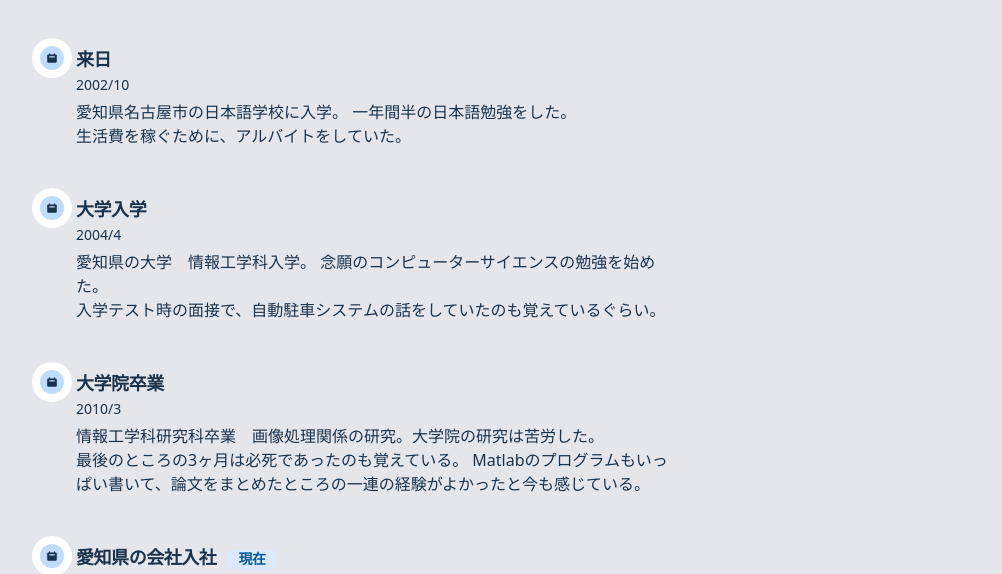
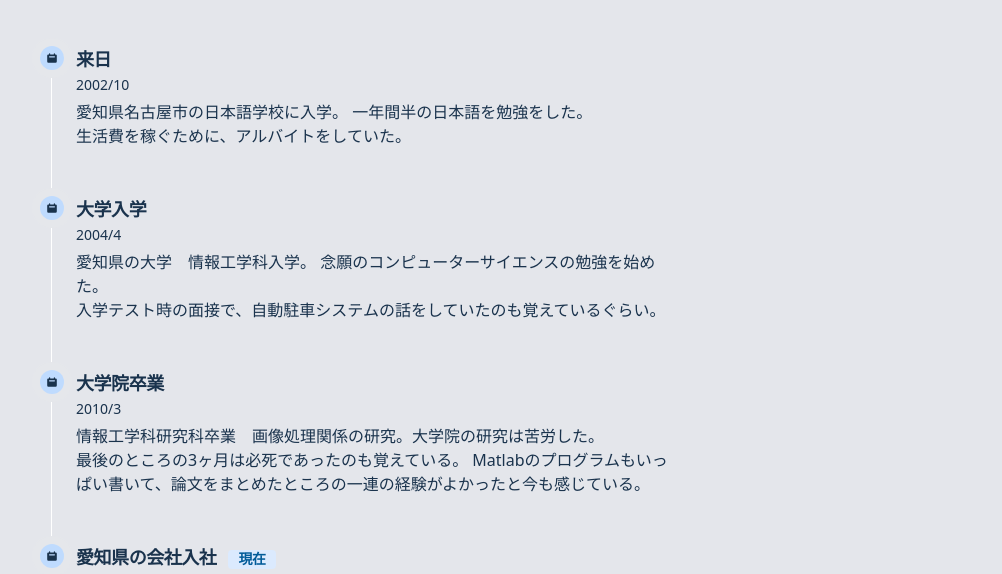
Before and after one commit to sokaishun/gdocs, a Gatsby site: page /about in a window 1280 px wide. Shown: the part 203-777 px from the top of the page, without its empty margins (273-1275 px from the left). Built offline with nearby package versions, Linux system fonts and the light colour scheme; Gatsby itself is replaced by a stand-in of ours; some packages are replaced by stand-ins of ours.

Commit message:
fix about page timeline white mode bug

```diff
--- a/src/pages/about.js
+++ b/src/pages/about.js
@@ -31,9 +31,9 @@ const Aboutpage = ({ data, location }) => {
           <div>自己紹介</div>
         </h2>
 
-        <ol class="relative border-l border-gray-200 dark:border-gray-700">
+        <ol class="relative border-l border-white dark:border-gray-700">
           <li class="mb-10 ml-6">
-            <span class="flex absolute -left-3 justify-center items-center w-6 h-6 bg-blue-200 rounded-full ring-8 ring-white dark:ring-gray-900 dark:bg-blue-900">
+            <span class="flex absolute -left-3 justify-center items-center w-6 h-6 bg-blue-200 rounded-full ring-8 ring-gray-200 dark:ring-gray-900 dark:bg-blue-900">
               <svg
                 class="w-3 h-3 text-blue-600 dark:text-blue-400"
                 fill="currentColor"
@@ -55,12 +55,12 @@ const Aboutpage = ({ data, location }) => {
             </time>
             <p class="mb-4 text-base font-normal text-gray-500 dark:text-gray-400">
               愛知県名古屋市の日本語学校に入学。
-              一年間半の日本語勉強をした。<br/>
+              一年間半の日本語を勉強をした。<br/>
               生活費を稼ぐために、アルバイトをしていた。
             </p>
           </li>
           <li class="mb-10 ml-6">
-            <span class="flex absolute -left-3 justify-center items-center w-6 h-6 bg-blue-200 rounded-full ring-8 ring-white dark:ring-gray-900 dark:bg-blue-900">
+            <span class="flex absolute -left-3 justify-center items-center w-6 h-6 bg-blue-200 rounded-full ring-8 ring-gray-200 dark:ring-gray-900 dark:bg-blue-900">
               <svg
                 class="w-3 h-3 text-blue-600 dark:text-blue-400"
                 fill="currentColor"
@@ -87,7 +87,7 @@ const Aboutpage = ({ data, location }) => {
             </p>
           </li>
           <li class="mb-10 ml-6">
-            <span class="flex absolute -left-3 justify-center items-center w-6 h-6 bg-blue-200 rounded-full ring-8 ring-white dark:ring-gray-900 dark:bg-blue-900">
+            <span class="flex absolute -left-3 justify-center items-center w-6 h-6 bg-blue-200 rounded-full ring-8 ring-gray-200 dark:ring-gray-900 dark:bg-blue-900">
               <svg
                 class="w-3 h-3 text-blue-600 dark:text-blue-400"
                 fill="currentColor"
@@ -114,7 +114,7 @@ const Aboutpage = ({ data, location }) => {
             </p>
           </li>
           <li class="mb-10 ml-6">
-            <span class="flex absolute -left-3 justify-center items-center w-6 h-6 bg-blue-200 rounded-full ring-8 ring-white dark:ring-gray-900 dark:bg-blue-900">
+            <span class="flex absolute -left-3 justify-center items-center w-6 h-6 bg-blue-200 rounded-full ring-8 ring-gray-200 dark:ring-gray-900 dark:bg-blue-900">
               <svg
                 class="w-3 h-3 text-blue-600 dark:text-blue-400"
                 fill="currentColor"
```
